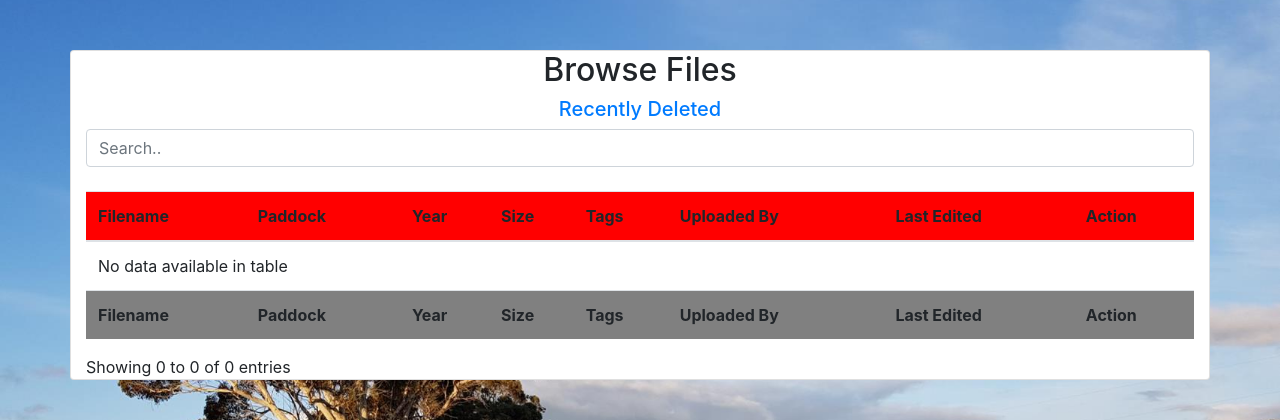
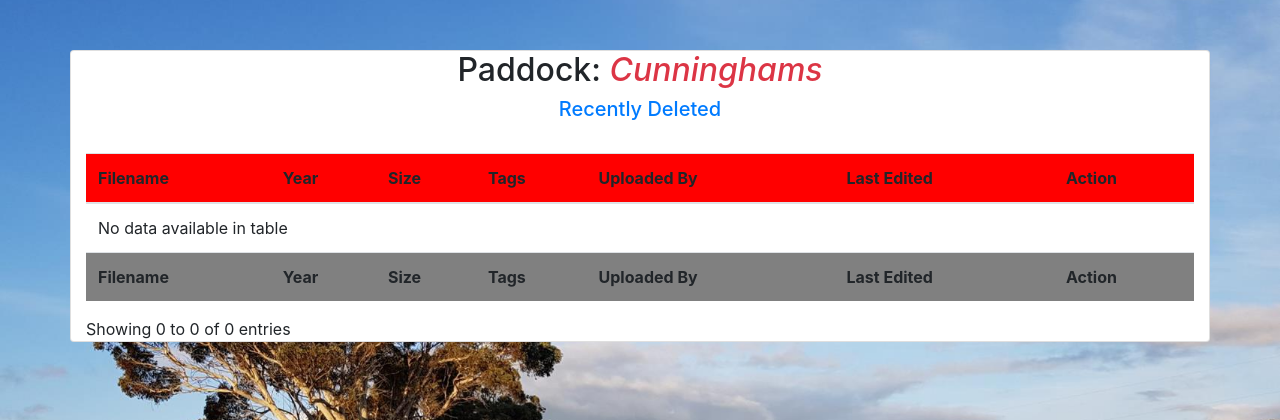
Before and after one commit to demstar16/Ridgefield-Farm-Database, a Django app: page /browse/3/ in a window 1280 px wide. Shown: the part 56-476 px from the top of the page. Run offline with Django 4.2, Linux system fonts and the light colour scheme; a user stored in the database is signed in; data comes from the database, SQL or seed files in the repository; tables that the repository leaves empty hold one stand-in row (values such as "Sample post"); some libraries are stand-ins or nearby versions.

Commit message:
+modified the browse template for search

```diff
--- a/Webapp/ridgefield/core/templates/core/browse.html
+++ b/Webapp/ridgefield/core/templates/core/browse.html
@@ -3,7 +3,8 @@
 {% block content %}
 
 <div class="container card" style="margin-top: 50px;">
-    <h2 style="text-align: center;">Browse Files</h2>
+    <h2 style="text-align: center;">{{heading}}
+      <span class="font-italic text-danger">{{heading_param}}</span></h2>
     <h5 style="text-align: center;">
       <a href="{% url 'recently_deleted' %}">Recently Deleted</a>
     </h5>
@@ -13,7 +14,9 @@
       <thead>
         <tr>
           <th class="th-sm red">Filename</th>
+          {% if showpaddock %}
             <th class="th-sm red">Paddock</th>
+          {% endif %}
           <th class="th-sm red">Year</th>
           <th class="th-sm red">Size</th>
           <th class="th-sm red">Tags</th>
@@ -28,11 +31,15 @@
               <td><a href="{% url 'file' file.id %}" data-toggle="tooltip" title="View File Info" data-placement="bottom">
                 <span class="font-weight-bolder">{{file.name}}</span></a></td>
               <td>
+                {% if showpaddock %}
                   <h5>
                     {% for paddock in file.paddocks.all %}
+                      <a href="{% url 'browse' paddock.id %}" data-toggle="tooltip" title="View all files for paddock" data-placement="bottom">
                         <span class="badge badge-light">{{paddock.name}}</span>
+                      </a>
                     {% endfor %}
                   </h5>
+                {% endif %}
               </td>
               <td>{{file.created|date:'Y'}}</td>
               <td>{{file.filedata.file.size}} Bytes</td>
@@ -69,7 +76,9 @@
       <tfoot>
         <tr>
           <th class="th-sm grey">Filename</th>
+          {% if showpaddock %}
             <th class="th-sm grey">Paddock</th>
+          {% endif %}
           <th class="th-sm grey">Year</th>
           <th class="th-sm grey">Size</th>
           <th class="th-sm grey">Tags</th>
@@ -101,6 +110,14 @@
     $(document).ready(function(){
       $('[data-toggle="tooltip"]').tooltip();
     });
+
+    // modifications for search
+    $(document).ready(function(){
+      $("#myInput").hide();
+      $("#myTable tr").filter(function() {
+        $(this).toggle($(this).text().toLowerCase().indexOf("{{query}}") > -1)
+      });
+    });
 </script>
 
 {% endblock %}
--- a/Webapp/ridgefield/core/views.py
+++ b/Webapp/ridgefield/core/views.py
@@ -21,24 +21,29 @@
 @login_required(login_url='accounts/login')
 def search(request):
     q = request.GET.get('q')
-    files = File.objects.filter(
-        Q(name__icontains=q) |
-        Q(description__icontains=q)
-    )
-    context = {'query': q, 'files': files}
-    return render(request, 'core/search.html', context)
+    files = File.objects.all().filter(deleted=0)
+    heading = "Results for: "
+    showpaddock = True
+    context = {'files': files, 'showpaddock': showpaddock,
+        'heading': heading, 'heading_param': q, 'query': q}
+    return render(request, 'core/browse.html', context)
 
 @login_required(login_url='accounts/login')
 def browse(request):
     files = File.objects.all().filter(deleted=0)
-    context = {'files': files}
+    heading = "All Files"
+    showpaddock = True
+    context = {'files': files, 'showpaddock': showpaddock, 'heading': heading}
     return render(request, 'core/browse.html', context)
 
 @login_required(login_url='accounts/login')
 def byPaddock(request, pk):
     paddock = Paddock.objects.get(id=pk)
     files = File.objects.filter(paddocks=pk)
-    context = {'files': files}
+    heading = "Paddock: "
+    showpaddock = False
+    context = {'files': files, 'showpaddock': showpaddock,
+        'heading': heading, 'heading_param': paddock}
     return render(request, 'core/browse.html', context)
 
 
--- a/Webapp/ridgefield/files/templates/file.html
+++ b/Webapp/ridgefield/files/templates/file.html
@@ -38,7 +38,9 @@
                             <td>
                                 <h5>
                                     {% for paddock in file.paddocks.all %}
-                                        <span class="badge badge-light">{{paddock.name}}</span>
+                                        <a href="{% url 'browse' paddock.id %}" data-toggle="tooltip" title="View all files for paddock" data-placement="bottom">
+                                            <span class="badge badge-light">{{paddock.name}}</span>
+                                        </a>
                                     {% endfor %}
                                 </h5>
                             </td>
```
Lines whose indentation alone changed are shown as unchanged.
